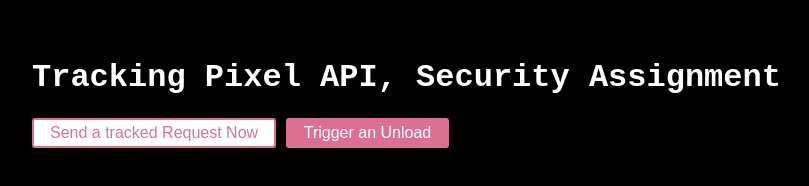
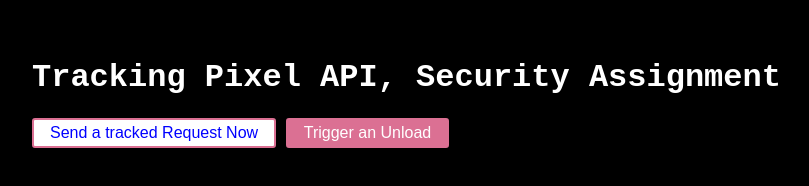
Before and after one commit to yahiasaqer/Security-assignment-2, a website: page public/index.html in a window 1280 px wide. Shown: the whole page, without its empty margins (6-815 px from the left). Drawn offline with Linux system fonts and the light colour scheme.

Commit message:
Update index.css

```diff
--- a/public/index.css
+++ b/public/index.css
@@ -14,7 +14,7 @@ body {
     border: 2px solid palevioletred;
     border-radius: 3px;
     background: white;
-    color: palevioletred;
+    color: blue;
     cursor: pointer;
 }
 
```
